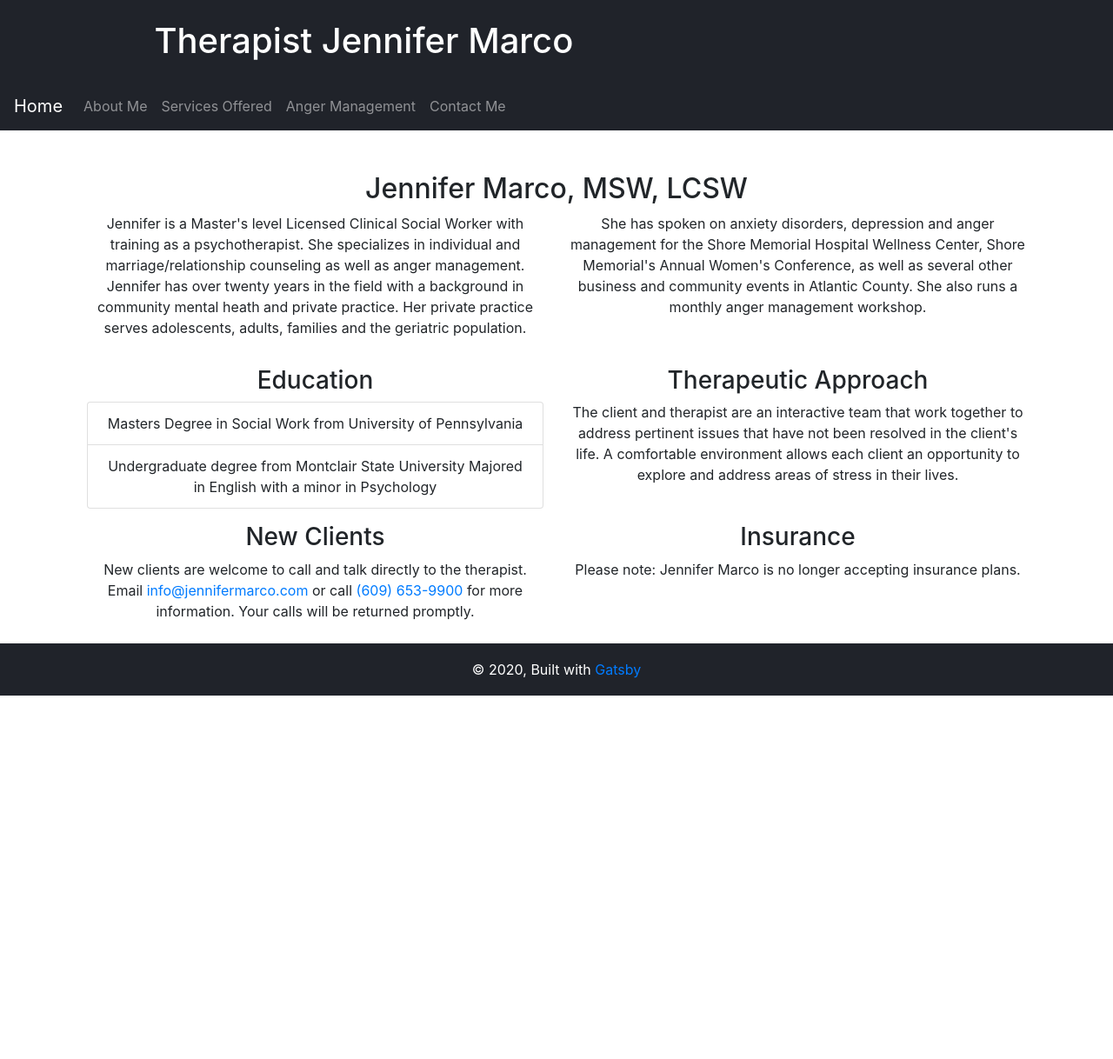
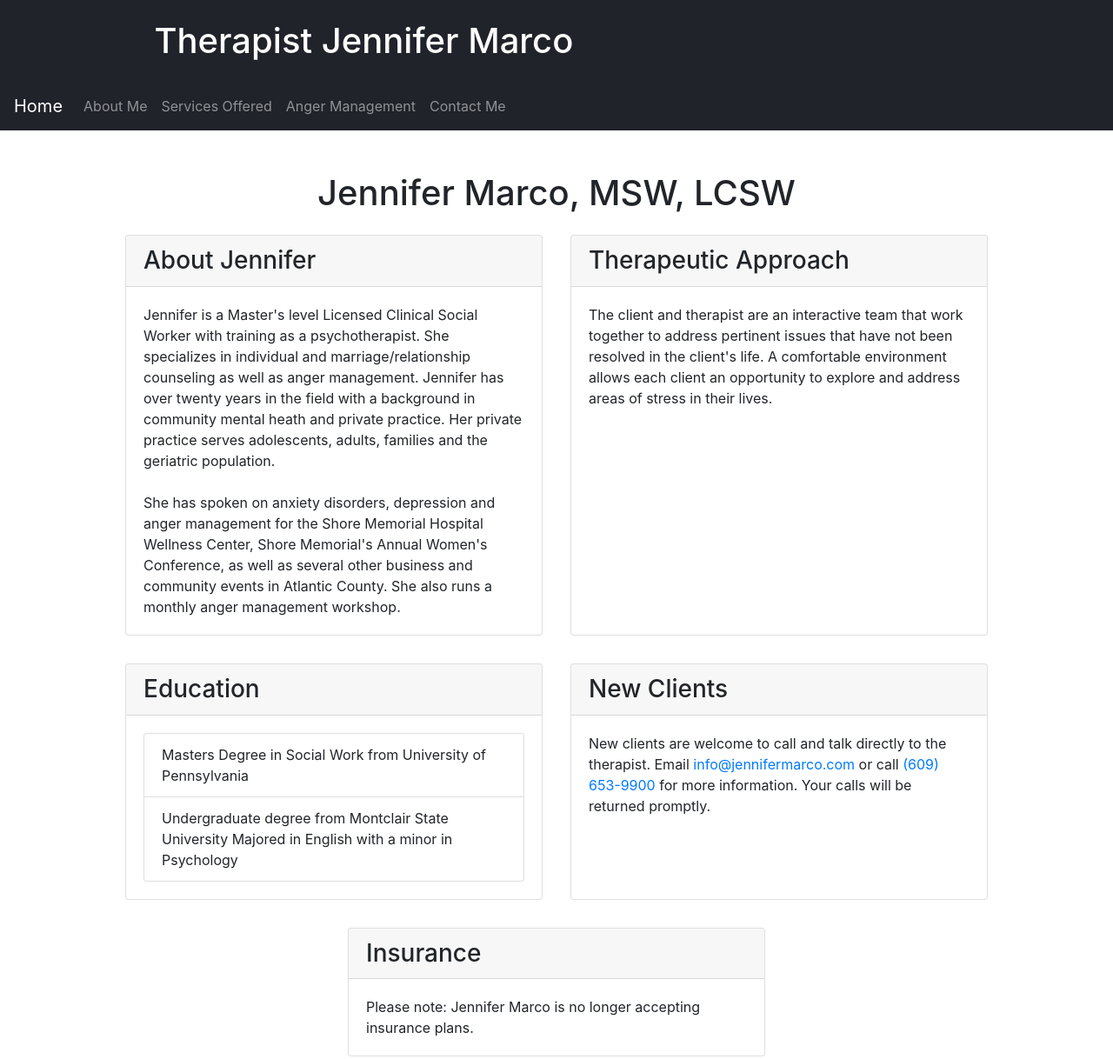
Before and after one commit to darjama/jjm, a Gatsby site in the folder jjm/: page / in a window 1280 px wide. Shown: the top 1218 px of the page at 87% size. Before the commit the page ends 800 px from the top, so only its background shows below. Built offline with nearby package versions, Linux system fonts and the light colour scheme; Gatsby itself is replaced by a stand-in of ours.

Commit message:
Changed to card-based layout

```diff
--- a/jjm/src/pages/index.js
+++ b/jjm/src/pages/index.js
@@ -1,5 +1,5 @@
 import React from "react"
-import { Row, Col, Container, ListGroup } from "react-bootstrap"
+import { Row, Col, Container, ListGroup, Card } from "react-bootstrap"
 
 import Layout from "../components/layout"
 import SEO from "../components/seo"
@@ -7,29 +7,33 @@ import SEO from "../components/seo"
 const IndexPage = () => (
   <Layout pageInfo={{ pageName: "index" }}>
     <SEO title="Home" keywords={[`therapy`, `anger management`, `court evaluation`, `brief therapy`]} />
-    <Container className="text-center">
+    <Container className="text-left" >
       <Row>
         <Col>
-        <h2>Jennifer Marco, MSW, LCSW</h2>
-        </Col>
-
-      </Row>
-      <Row>
-        <Col>
-
-          <p>
-Jennifer is a Master's level Licensed Clinical Social Worker with training as a psychotherapist. She specializes in individual and marriage/relationship counseling as well as anger management. Jennifer has over twenty years in the field with a background in community mental heath and private practice. Her private practice serves adolescents, adults, families and the geriatric population.
-          </p>
-        </Col>
-        <Col>
-          <p>
-She has spoken on anxiety disorders, depression and anger management for the Shore Memorial Hospital Wellness Center, Shore Memorial's Annual Women's Conference, as well as several other business and community events in Atlantic County. She also runs a monthly anger management workshop.
-          </p>
+        <h1 className="text-center">Jennifer Marco, MSW, LCSW</h1>
         </Col>
       </Row>
-      <Row className="justify-content-center my-3">
-        <Col md="6">
-          <h3>Education</h3>
+      <Row className="d-inline-flex flex-wrap justify-content-center">
+          <Card style={{ width: '30rem', margin: '1rem' }}>
+            <Card.Header as="H3">About Jennifer</Card.Header>
+            <Card.Body>
+            <Card.Text>Jennifer is a Master's level Licensed Clinical Social Worker with training as a psychotherapist. She specializes in individual and marriage/relationship counseling as well as anger management. Jennifer has over twenty years in the field with a background in community mental heath and private practice. Her private practice serves adolescents, adults, families and the geriatric population.
+              <br/>  <br/>
+              She has spoken on anxiety disorders, depression and anger management for the Shore Memorial Hospital Wellness Center, Shore Memorial's Annual Women's Conference, as well as several other business and community events in Atlantic County. She also runs a monthly anger management workshop.
+            </Card.Text>
+            </Card.Body>
+          </Card>
+          <Card style={{ width: '30rem', margin: '1rem' }}>
+            <Card.Header as="H3">Therapeutic Approach</Card.Header>
+            <Card.Body>
+              <Card.Text>
+              The client and therapist are an interactive team that work together to address pertinent issues that have not been resolved in the client's life. A comfortable environment allows each client an opportunity to explore and address areas of stress in their lives.
+              </Card.Text>
+            </Card.Body>
+          </Card>
+          <Card style={{ width: '30rem', margin: '1rem' }}>
+            <Card.Header as="H3">Education</Card.Header>
+            <Card.Body>
           <ListGroup>
             <ListGroup.Item>
               Masters Degree in Social Work from University of Pennsylvania
@@ -38,27 +42,24 @@ She has spoken on anxiety disorders, depression and anger management for the Sho
             Undergraduate degree from Montclair State University Majored in English with a minor in Psychology
             </ListGroup.Item>
           </ListGroup>
-        </Col>
-        <Col>
-        <h3>Therapeutic Approach</h3>
-        <p>
-        The client and therapist are an interactive team that work together to address pertinent issues that have not been resolved in the client's life. A comfortable environment allows each client an opportunity to explore and address areas of stress in their lives.
-        </p>
-        </Col>
-      </Row>
-      <Row>
-        <Col>
-          <h3>New Clients</h3>
-          <p>
-New clients are welcome to call and talk directly to the therapist. Email <a href="mailto://info@jennifermarco.com">info{`@`}jennifermarco.com</a> or call <a href="tel:+16096539900">(609) 653-9900</a> for more information. Your calls will be returned promptly.
-          </p>
-        </Col>
-        <Col>
-          <h3>Insurance</h3>
-          <p>
-          Please note: Jennifer Marco is no longer accepting insurance plans.
-          </p>
-        </Col>
+            </Card.Body>
+          </Card>
+          <Card style={{ width: '30rem', margin: '1rem' }}>
+            <Card.Header as="H3">New Clients</Card.Header>
+            <Card.Body>
+              <Card.Text>
+                New clients are welcome to call and talk directly to the therapist. Email <a href="mailto:info@jennifermarco.com">info{`@`}jennifermarco.com</a> or call <a href="tel:+16096539900">(609) 653-9900</a> for more information. Your calls will be returned promptly.
+                </Card.Text>
+            </Card.Body>
+          </Card>
+          <Card style={{ width: '30rem', margin: '1rem' }}>
+            <Card.Header as="H3">Insurance</Card.Header>
+            <Card.Body>
+              <Card.Text>
+                Please note: Jennifer Marco is no longer accepting insurance plans.
+              </Card.Text>
+          </Card.Body>
+        </Card>
       </Row>
     </Container>
   </Layout>
```
